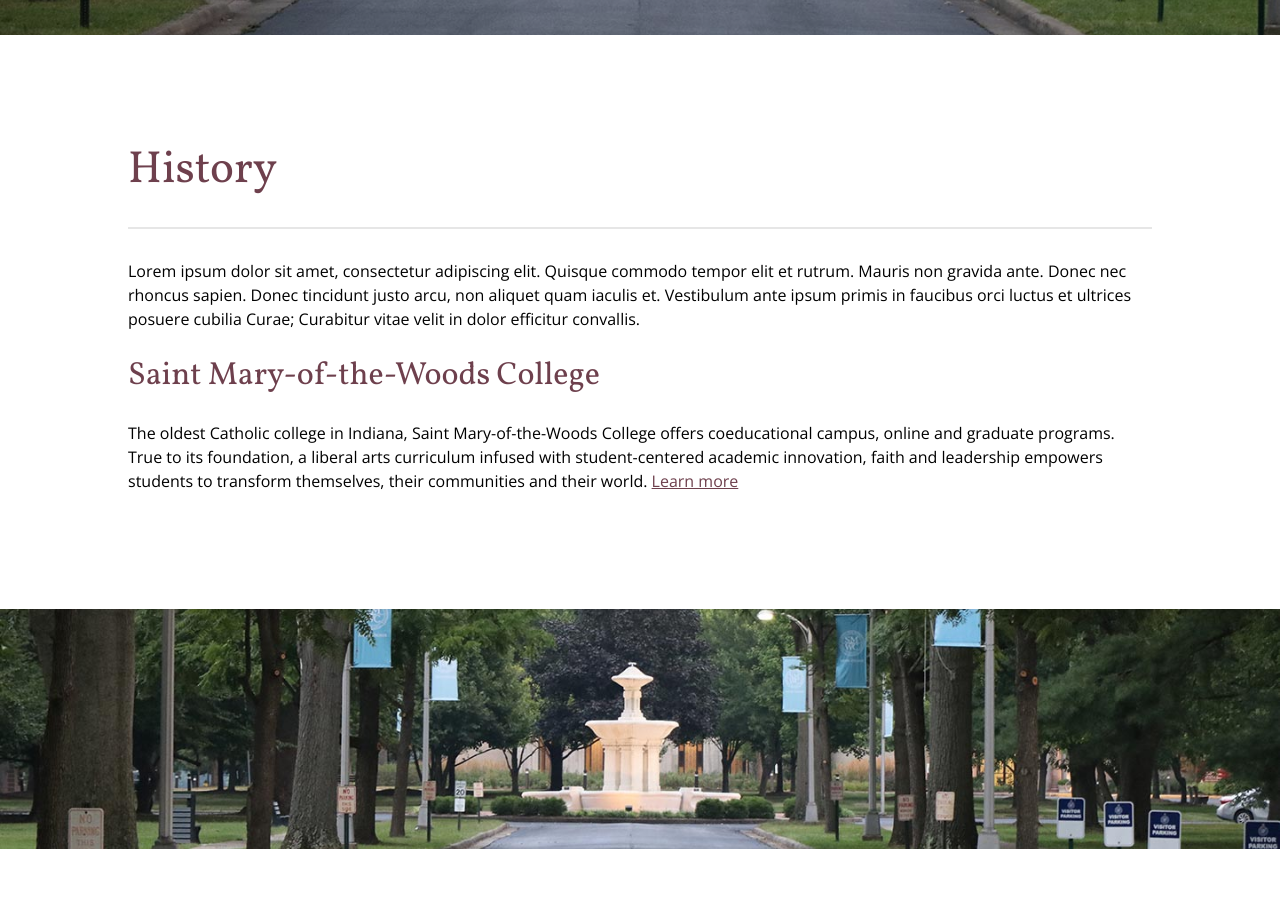
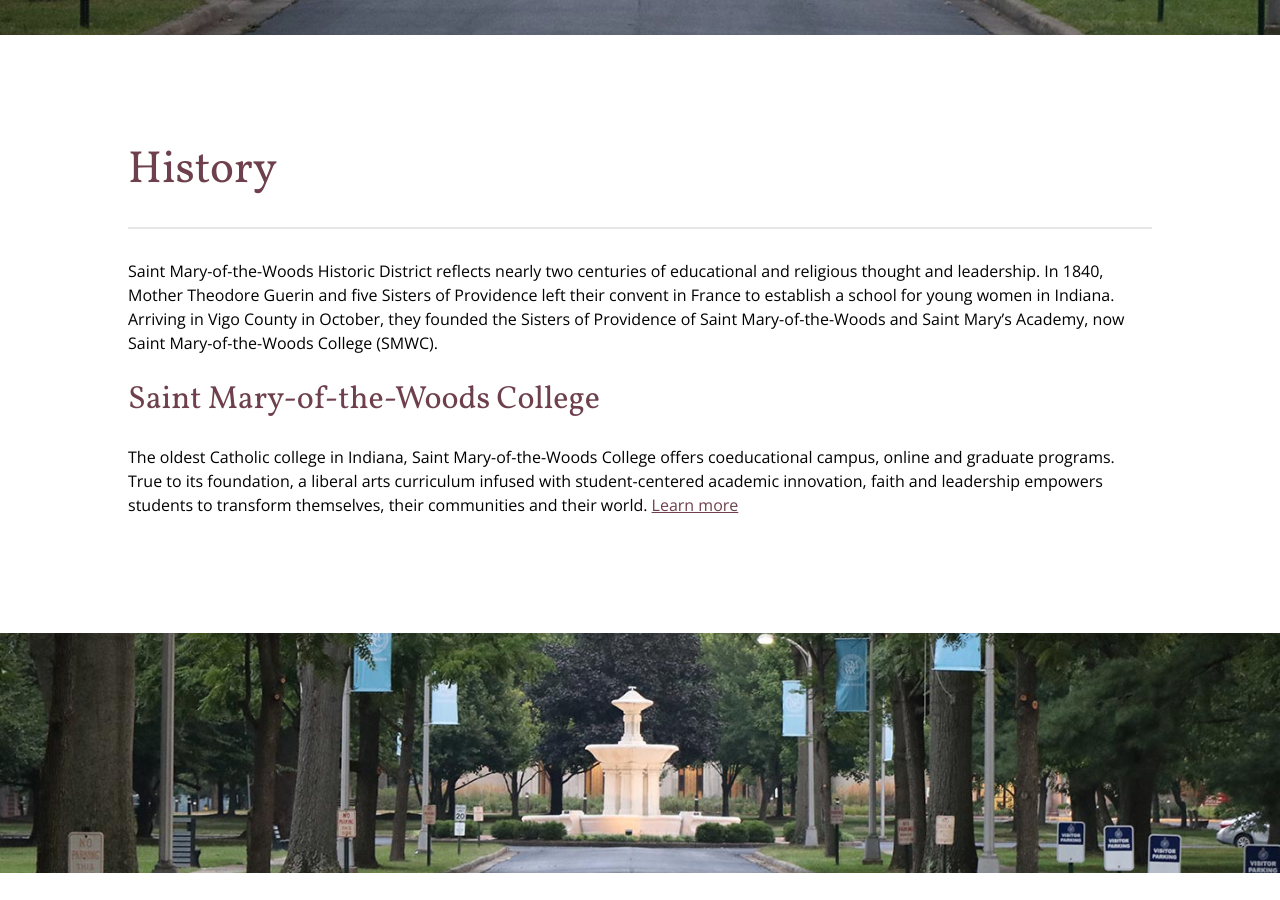
Before and after one commit to smwcollege/smw-historic-district, a Jekyll site: the page built from history.md, in a window 1280 px wide and 900 px high, scrolled down 465 px. Built offline with Jekyll 4.4.1, drawn with Linux system fonts in a browser that asks for light colours.

Commit message:
Updated History conent

```diff
--- a/history.md
+++ b/history.md
@@ -3,7 +3,7 @@ layout: history
 title: History
 banner-url: /assets/images/smw_avenue.jpg
 ---
-Lorem ipsum dolor sit amet, consectetur adipiscing elit. Quisque commodo tempor elit et rutrum. Mauris non gravida ante. Donec nec rhoncus sapien. Donec tincidunt justo arcu, non aliquet quam iaculis et. Vestibulum ante ipsum primis in faucibus orci luctus et ultrices posuere cubilia Curae; Curabitur vitae velit in dolor efficitur convallis.
+Saint Mary-of-the-Woods Historic District reflects nearly two centuries of educational and religious thought and leadership. In 1840, Mother Theodore Guerin and five Sisters of Providence left their convent in France to establish a school for young women in Indiana. Arriving in Vigo County in October, they founded the Sisters of Providence of Saint Mary-of-the-Woods and Saint Mary’s Academy, now Saint Mary-of-the-Woods College (SMWC).
 
 
 Saint Mary-of-the-Woods College
```
